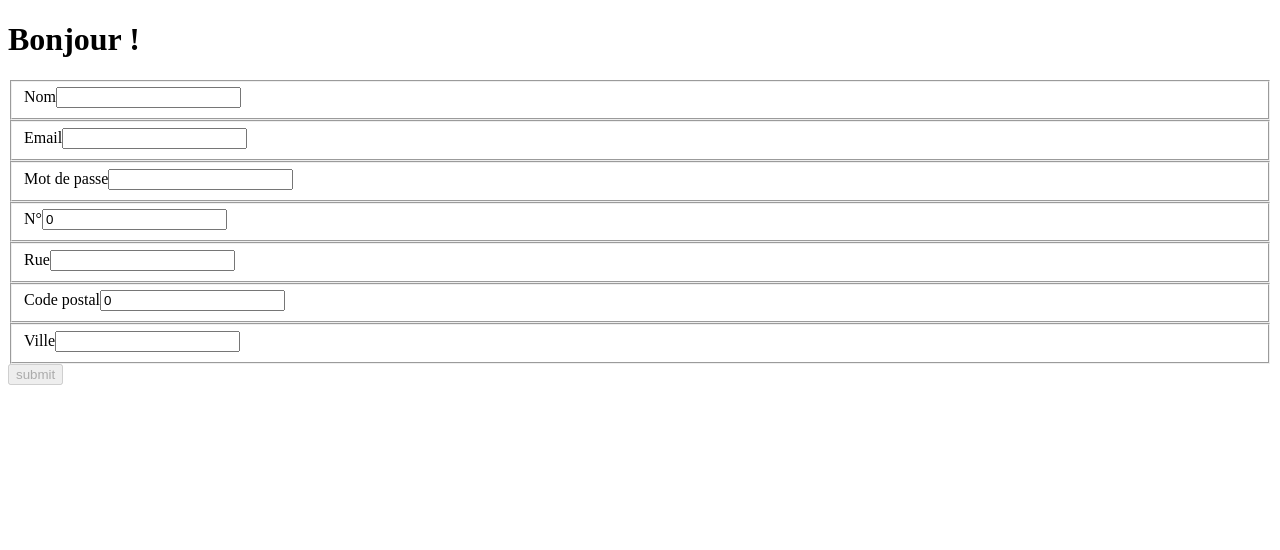
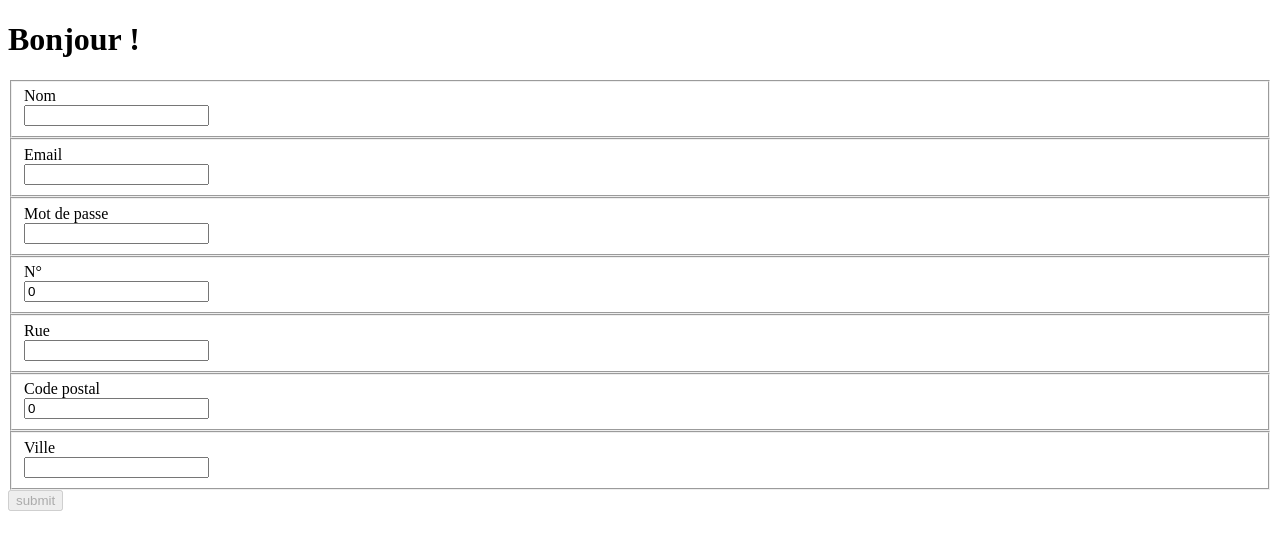
Before and after one commit to bfsylvain/blockAngularProject, an Angular app: page / in a window 1280 px wide. Shown: the top 550 px of the page. Built offline with nearby package versions, Linux system fonts and the light colour scheme.

Commit message:
add credentials formGroup

```diff
--- a/src/app/user-creation-form/user-creation-form.component.scss
+++ b/src/app/user-creation-form/user-creation-form.component.scss
@@ -0,0 +1,3 @@
+label {
+    display: block;
+}
```
